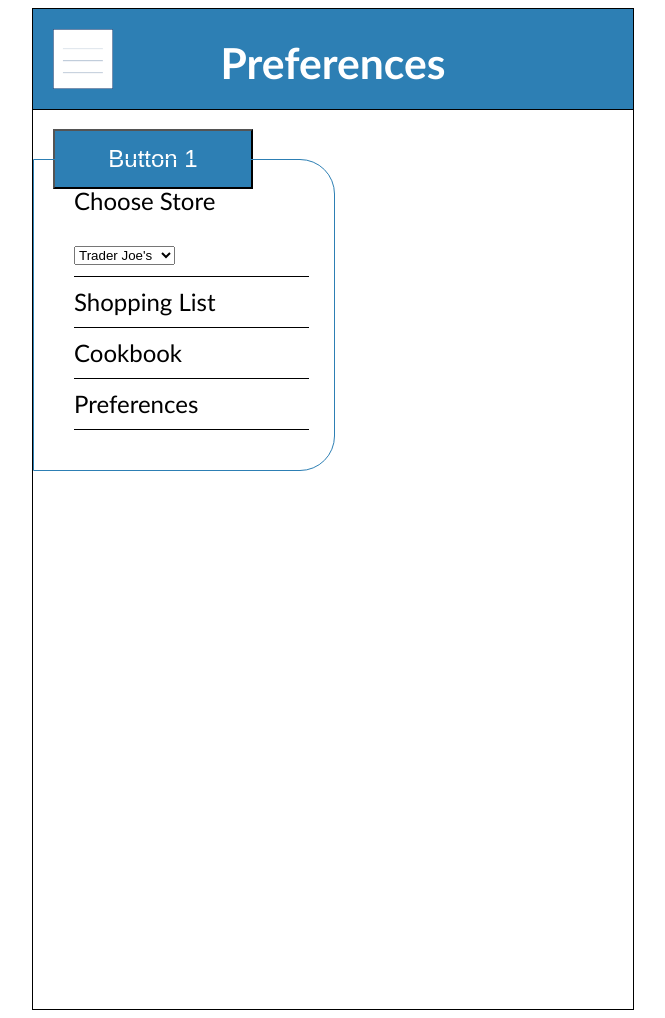
After one commit to rachelboy/HFID-website, a PHP site: page /prototype/preferences.html in a window 1280 px wide. The commit adds this page. Shown: the whole page, without its empty margins (307-972 px from the left). Run offline with PHP 8.4, Linux system fonts and the light colour scheme.

Commit message:
made files

```diff
--- a/prototype/css/main.css
+++ b/prototype/css/main.css
@@ -108,3 +108,7 @@ button{
     bottom: 0px;
     right: 0px;
 }
+
+#listItem{
+
+}
--- /dev/null
+++ b/prototype/preferences.html
@@ -0,0 +1,58 @@
+<!DOCTYPE html>
+<html>
+<head>
+  <meta charset="utf-8">
+  <title>Framework Test Page</title>
+  <script type='text/javascript' src='javascript/main.js'></script>
+  <link rel="stylesheet" href="css/main.css">
+</head>
+<body>
+  <div id="screen">
+    <div id="header">
+
+      <div id="menu_button">
+        <img src="images/menu.png" alt="menu" onclick="toggle(menu)">
+      </div>
+
+      <div id="menu">
+        <ul>
+          <li>
+              <label>Choose Store
+              <select>
+                  <option value="Trader">Trader Joe's</option>
+                  <option value="Whole">Whole Foods</option>
+                  <option value="Roche">Roche Bros</option>
+              </select>
+              </label>
+          </li>
+          <li><a href="shopping_list.html">Shopping List</a></li>
+          <li><a href="shopping_list.html">Cookbook</a></li>
+          <li><a href="shopping_list.html">Preferences</a></li>
+        <ul>
+      </div>
+
+       <h1>Preferences</h1>
+    </div>
+
+   <div id= "chooseStore">
+    <li>
+      <label>Choose Store
+        <select>
+          <option value="Trader">Trader Joe's</option>
+          <option value="Whole">Whole Foods</option>
+          <option value="Roche">Roche Bros</option>
+        </select>
+      </label>
+    </li>
+   </div>
+
+
+    <div id= "top_button_one">
+    <button>Button 1</button>
+    </div>
+
+
+
+ </div>
+</body>
+</html>
```
Also changed, not shown: prototype/shopping_list.html (added, +45 -0 lines).
